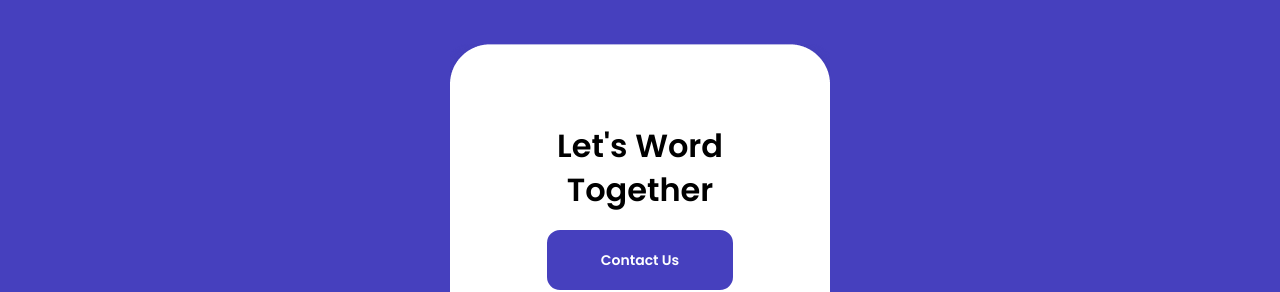
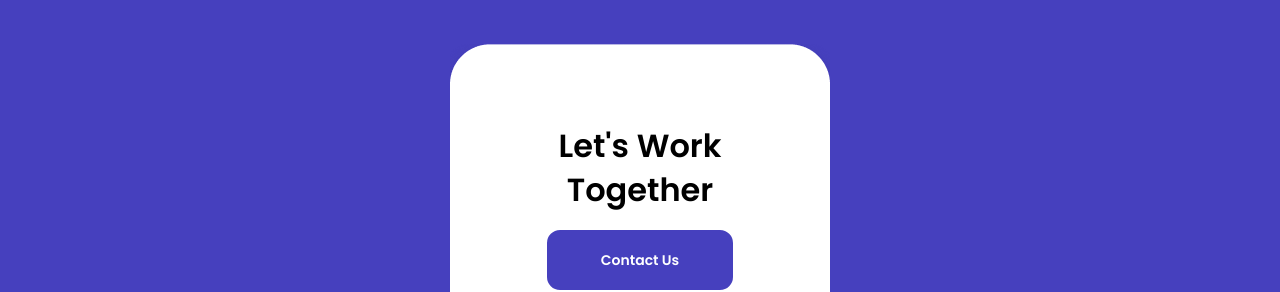
Before and after one commit to JonyNhoque/figma-study, a React (Create React App) app: page / in a window 1280 px wide. Shown: the part 7960-8252 px from the top of the page. Built offline with nearby package versions, Linux system fonts and the light colour scheme.

Commit message:
fix: Add button pointer cursor on all buttons.

```diff
--- a/src/components/Button/style.ts
+++ b/src/components/Button/style.ts
@@ -21,6 +21,7 @@ const S = {
     font-weight: 600;
     font-size: 14px;
     line-height: 47px;
+    cursor: pointer;
 
     @media (max-width: 375px){
         padding: 6.5px 40px;
@@ -29,7 +30,6 @@ const S = {
     &:hover {
         color: ${props => props.hover ? '#fff' : props.color};
         background-color: ${props => props.hover ? 'transparent' : props.bgColor};
-        cursor: pointer
     };
     `
 };
--- a/src/pages/CallToAction/index.tsx
+++ b/src/pages/CallToAction/index.tsx
@@ -8,7 +8,7 @@ const CallToAction = () => {
     return(
         <S.CallToAction>
                 <S.Text>
-                    <S.Title>Let's Word <br/> Together</S.Title>
+                    <S.Title>Let's Work <br/> Together</S.Title>
                     <Button color='#FFF' bgColor="#4640BE">Contact Us</Button>
                 </S.Text>
             <S.Image src={bgImage} />
```
